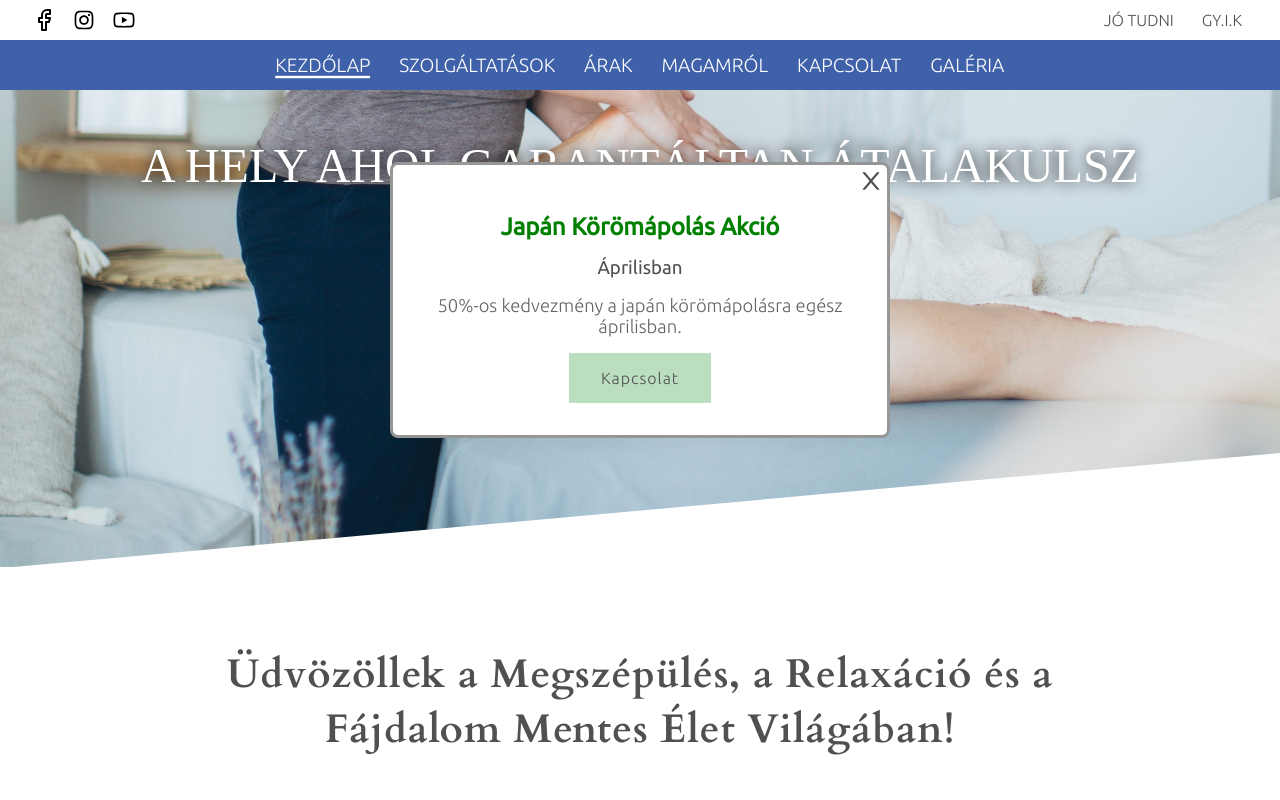
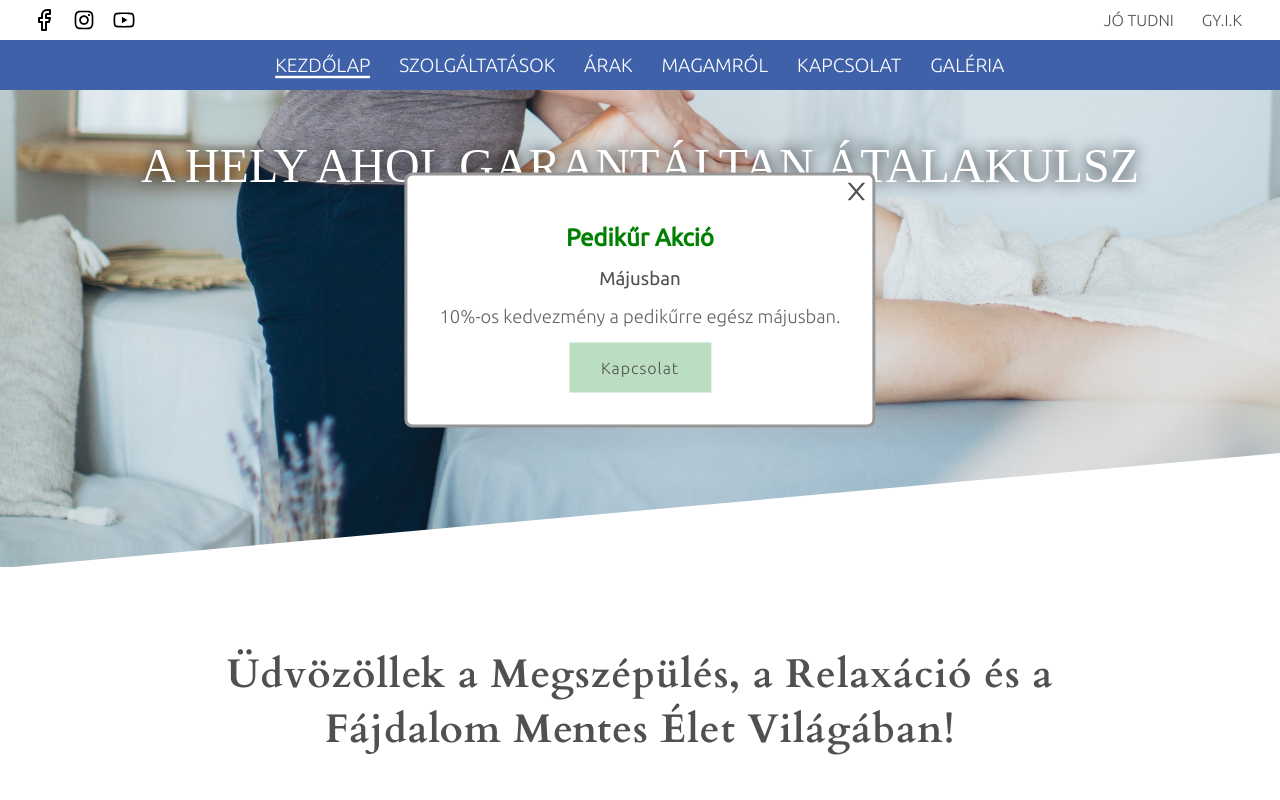
Before and after one commit to Karoly-Git/talpak, a React (Create React App) app: page / in a window 1280 px wide. Shown: the top 800 px of the page. Built offline with nearby package versions, Linux system fonts and the light colour scheme.

Commit message:
Discount update for May

```diff
--- a/src/App.js
+++ b/src/App.js
@@ -109,11 +109,19 @@ export default function App() {
             </p>
           </>}
 
-          {true && <>
+          {false && <>
             <h2>Japán Körömápolás Akció</h2>
             <h3>Áprilisban</h3>
             <p>
               50%-os kedvezmény a japán körömápolásra egész áprilisban.
+            </p>
+          </>}
+
+          {true && <>
+            <h2>Pedikűr Akció</h2>
+            <h3>Májusban</h3>
+            <p>
+              10%-os kedvezmény a pedikűrre egész májusban.
             </p>
           </>}
 
```
